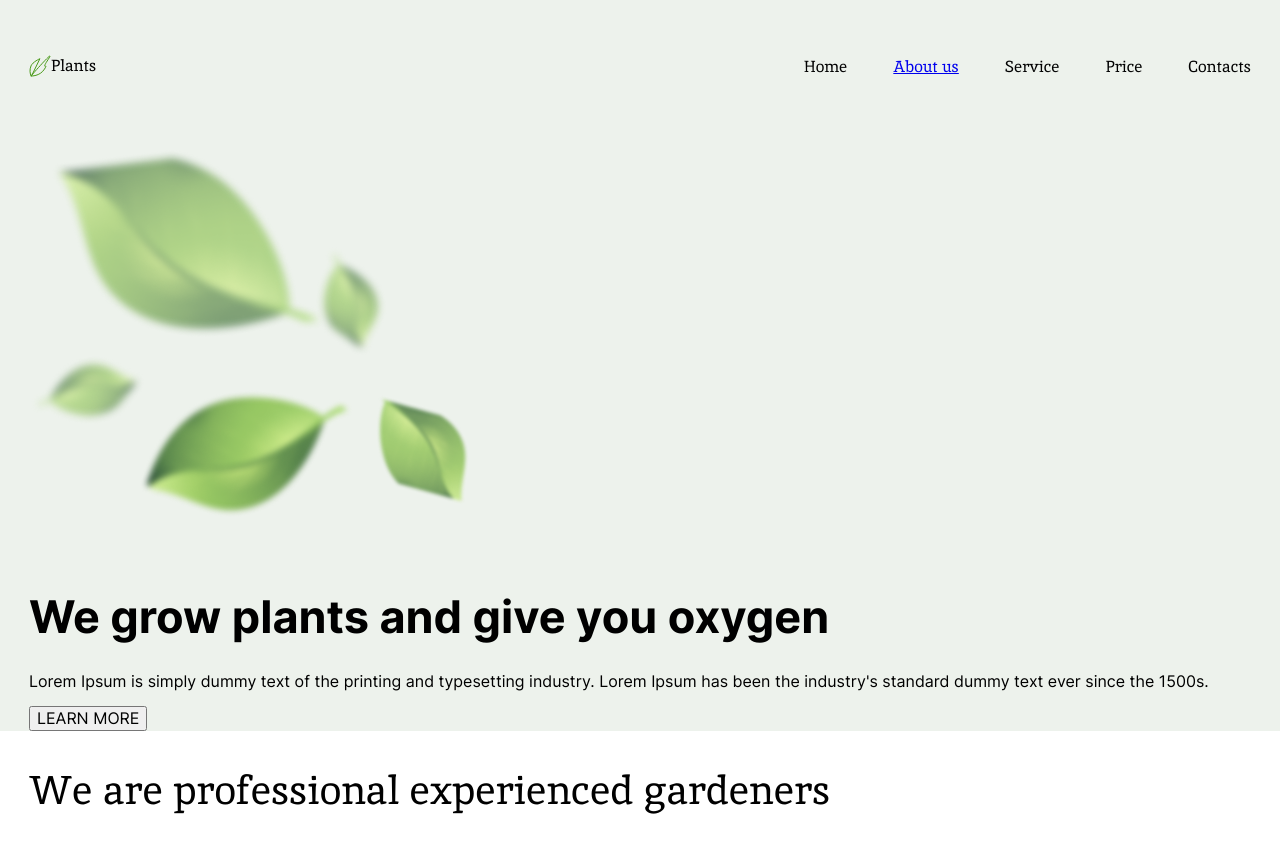
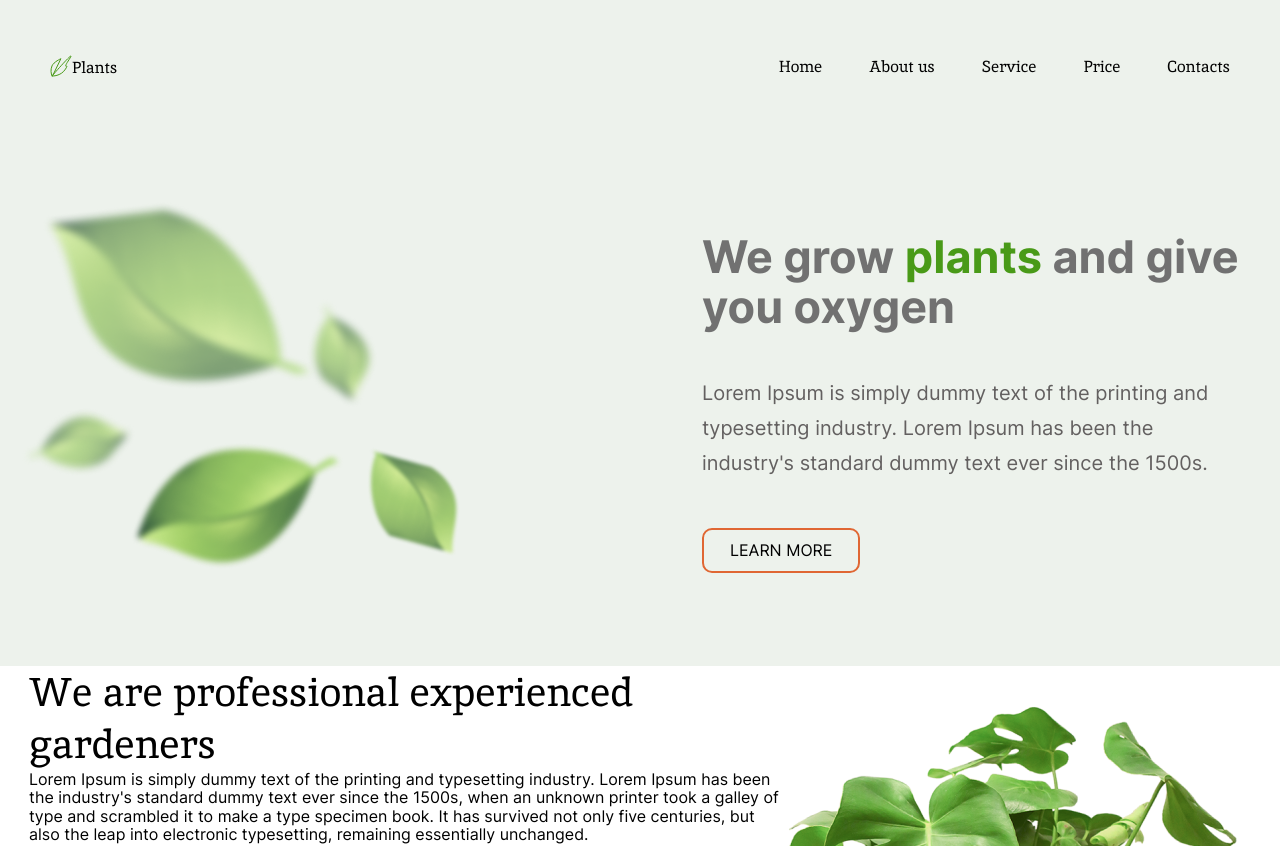
Before and after one commit to Halcolivan/Plants, a website: page plants/index.html in a window 1280 px wide. Shown: the top 846 px of the page. Drawn offline with Linux system fonts and the light colour scheme; files whose address does not match are found by name.

Commit message:
feat: the welcome section has been styled

```diff
--- a/plants/index.html
+++ b/plants/index.html
@@ -21,9 +21,9 @@
         <ul class="navigation">
           <li class="nav-link">Home</li>
           <li class="nav-link"><a href="#about">About us</a></li>
-          <li class="nav-link">Service</li>
-          <li class="nav-link">Price</li>
-          <li class="nav-link">Contacts</li>
+          <li class="nav-link"><a href="#service">Service</a></li>
+          <li class="nav-link"><a href="#price">Price</a></li>
+          <li class="nav-link"><a href="#contacts">Contacts</a></li>
         </ul>
       </nav>
     </div>
@@ -32,15 +32,15 @@
   <main class="main">
 
     <section class="welcome">
-      <div class="wrapper">
-        <div class="container-2-column">
+      <div class="welcome__wrapper">
+        <div class="container-2-columns">
           <div class="welcome__leafs"><img src="assets/image/welcome__leafs.png" alt="welcome-leafs"></div>
           <div class="welcome__content">
-            <h1>We grow plants and give you oxygen</h1>
-            <p>Lorem Ipsum is simply dummy text of the printing and typesetting industry. Lorem Ipsum has been the
+            <h1>We grow <span class="welcome__h1-span">plants</span> and give you oxygen</h1>
+            <p class="welcome__text">Lorem Ipsum is simply dummy text of the printing and typesetting industry. Lorem Ipsum has been the
               industry's standard dummy text ever since the 1500s.</p>
-            <div class="welcome__button">
-              <button class="button">LEARN MORE</button>
+            <div class="welcome__button-container">
+              <button class="welcome__button">LEARN MORE</button>
             </div>
           </div>
         </div>
@@ -49,7 +49,7 @@
 
     <section id="about" class="about">
       <div class="wrapper">
-        <div class="container-2-column">
+        <div class="container-2-columns">
           <div class="about__content">
             <h2>We are professional experienced gardeners</h2>
             <p>Lorem Ipsum is simply dummy text of the printing and typesetting industry. Lorem Ipsum has been the
@@ -62,7 +62,7 @@
       </div>
     </section>
 
-    <section class="service">
+    <section id="service" class="service">
       <div class="wrapper">
         <div class="service__head">
           <h2>Service and our projects</h2>
@@ -107,9 +107,9 @@
       </div>
     </section>
 
-    <section class="prices">
+    <section id="price" class="prices">
       <div class="wrapper">
-        <div class="container-2-column">
+        <div class="container-2-columns">
           <div class="prices__left-side">
             <h2>Prices</h2>
             <div class="prices__blok-accordion">
@@ -129,7 +129,7 @@
       </div>
     </section>
 
-    <section class="contact-us">
+    <section id="contacts" class="contact-us">
       <div class="wrapper">
         <div class="contact-us__image"><img src="assets/image/contact-us__woman.png" alt="contact-us woman"></div>
         <h2>Contact us</h2>
@@ -141,7 +141,7 @@
 
   <footer class="footer">
     <div class="wrapper">
-      <div class="container-2-column">
+      <div class="container-2-columns">
         <div class="footer__left-side">
           <div class="footer__copyright">©</div>
           <div class="footer__year">2024</div>
--- a/plants/sass/abstract/_placeholders.scss
+++ b/plants/sass/abstract/_placeholders.scss
@@ -1,5 +1,8 @@
 %transition {
-  transition: all .3s ease-out;
+  transition: color .7s;
+}
+%transition-background {
+  transition: background-color .7s;
 }
 %font-add {
   font-family: Inika, Verdana, sans-serif;
--- a/plants/sass/base/_base.scss
+++ b/plants/sass/base/_base.scss
@@ -1,3 +1,13 @@
+* {
+  list-style: none;
+  text-decoration: none;
+}
+a {
+  color: inherit;
+}
+h1, h2, h3, p {
+  margin: 0;
+}
 html {
   font-size: 10px;
   scroll-behavior: smooth;
@@ -7,7 +17,8 @@ body {
   font-family: Inter, Verdana, sans-serif;
 }
 h1 {
-  @include font(45px, 700, 111.111%);
+  @include font(45px, 700, 111%);
+  color: $color-service;
 }
 h2 {
   @extend %font-add;
--- a/plants/sass/layouts/_header.scss
+++ b/plants/sass/layouts/_header.scss
@@ -1,6 +1,11 @@
 .header {
   background: $color-backgraund;
-  padding: 4.2rem 0;
+  padding: 4.2rem 5rem;
+}
+@media (max-width: 768px) {
+  .header {
+    padding-top: 3.6rem;
+  }
 }
 .header__wrapper {
   display: flex;
@@ -9,6 +14,7 @@
 }
 .header__logo {
   display: flex;
+  align-items: center
 }
 .header__logo-image {
 }
@@ -23,9 +29,12 @@
 }
 .nav-link {
   @extend %font-add;
-  list-style: none;
   cursor: pointer;
 }
 .nav-link:not(:last-child) {
-  padding-right: 4.6rem;
+  padding-right: 4.7rem;
 }
+.nav-link:hover {
+  color: $color-prime;
+  @extend %transition;
+}
--- a/plants/sass/layouts/_welcome.scss
+++ b/plants/sass/layouts/_welcome.scss
@@ -1,13 +1,46 @@
 .welcome {
   background: $color-backgraund;
+  padding: 5.2rem 0;
 }
-.container-2-column {
+.welcome__wrapper {
+  max-width: 124rem;
+  margin: 0 auto;
+}
+.container-2-columns {
+  display: flex;
+  justify-content: space-between;
 }
 .welcome__leafs {
+  width: 50%;
 }
 .welcome__content {
+  width: 45%;
+  padding-top: 46px;
+}
+h1 {
+  margin-bottom: 44px;
+}
+.welcome__h1-span {
+  color: $color-additional;
+}
+.welcome__text {
+  color: $color-text;
+  @include font(20px, 400, 175%);
+  width: 95%;
+  margin-bottom: 47px;
 }
 .welcome__button {
 }
-.button {
+.welcome__button {
+  padding: 11px 26px;
+  background: transparent;
+  border-radius: 10px;
+  border: 2px solid $color-prime;
+  cursor: pointer;
 }
+.welcome__button:hover {
+  background: $color-prime;
+  @extend %transition-background;
+  color: $color-light;
+  @extend %transition;
+}
```
Also changed, not shown: plants/sass/style.css, 1 other file.
